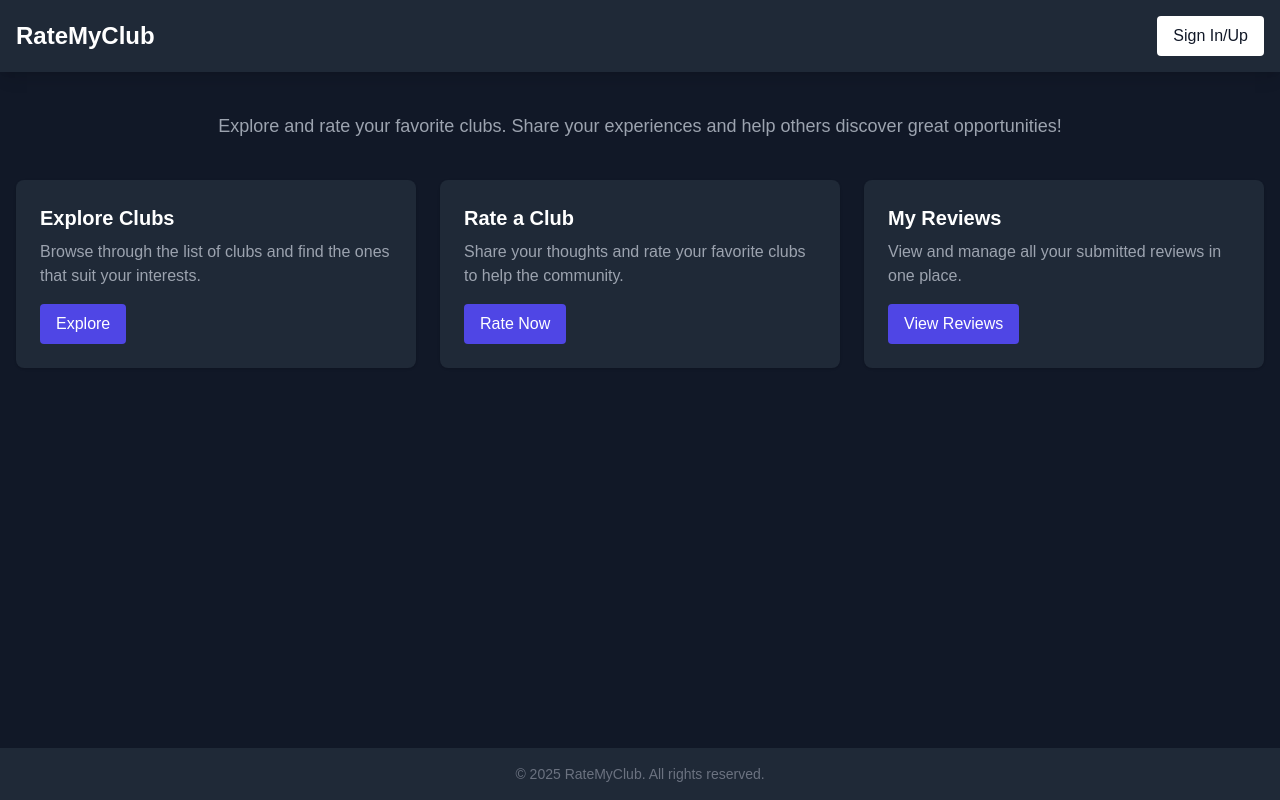
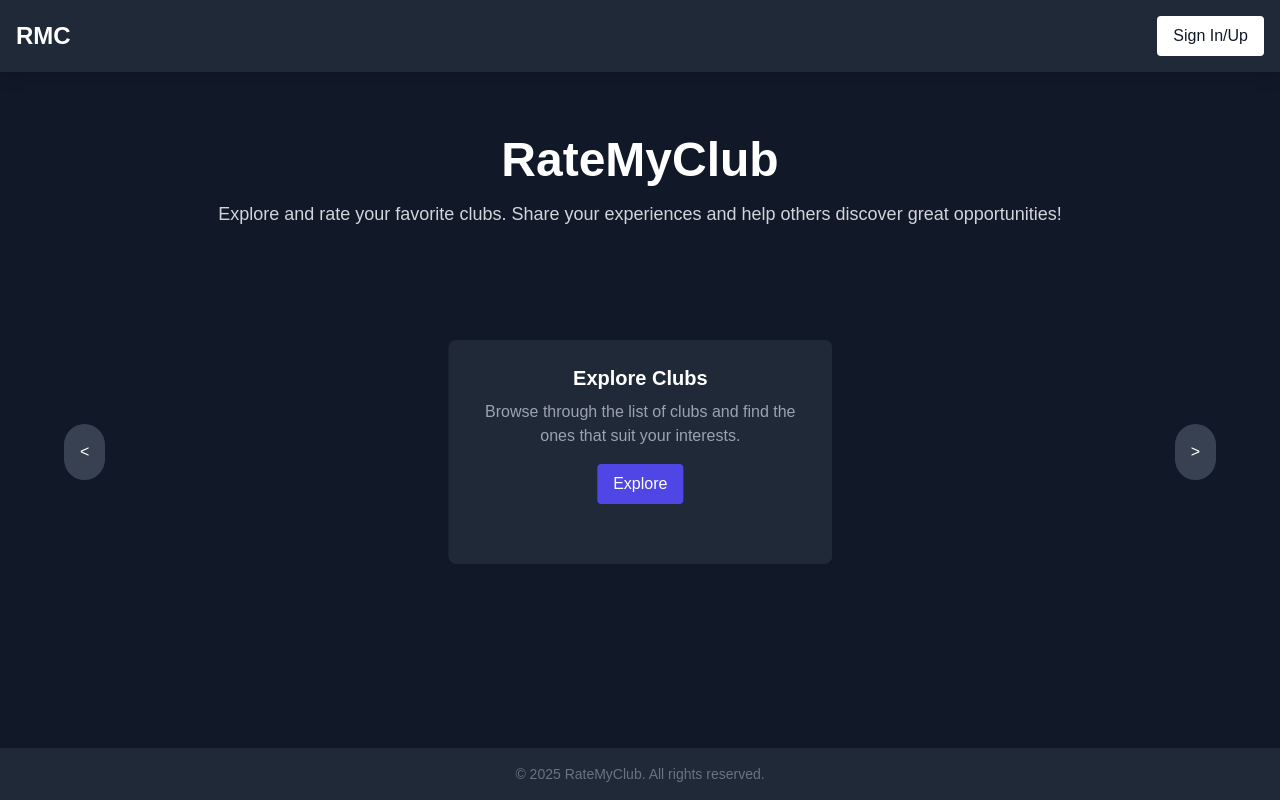
Before and after one commit to LoafBurger/RateMyClub, a Next.js app: page / in a window 1280 px wide. Built offline with nearby package versions, Linux system fonts and the light colour scheme; no server answers.

Commit message:
Worked on the home page UI

```diff
--- a/src/app/page.jsx
+++ b/src/app/page.jsx
@@ -11,6 +11,7 @@
   const [user, setUser] = useState(null);
   const router = useRouter();
   const [userData, setUserData] = useState(null);
+  const [currentCardIndex, setCurrentCardIndex] = useState(0);
 
   console.log(user);
 
@@ -32,13 +33,52 @@
     return () => unsubscribe();
   }, []);
 
+  const cards = [
+    {
+      title: "Explore Clubs",
+      description:
+        "Browse through the list of clubs and find the ones that suit your interests.",
+      buttonText: "Explore",
+    },
+    {
+      title: "Rate a Club",
+      description:
+        "Share your thoughts and rate your favorite clubs to help the community.",
+      buttonText: "Rate Now",
+    },
+    {
+      title: "My Reviews",
+      description: "View and manage all your submitted reviews in one place.",
+      buttonText: "View Reviews",
+    },
+  ];
+
+  const handleNextCard = () => {
+    setCurrentCardIndex((prevIndex) =>
+      prevIndex === cards.length - 1 ? 0 : prevIndex + 1,
+    );
+  };
+
+  const handlePreviousCard = () => {
+    setCurrentCardIndex((prevIndex) =>
+      prevIndex === 0 ? cards.length - 1 : prevIndex - 1,
+    );
+  };
+
+  const calculateTransform = () => {
+    // Adjust slide distances for each card
+    if (currentCardIndex === 0) return "2%";
+    if (currentCardIndex === 1) return "106%"; // Slightly more for second card
+    if (currentCardIndex === 2) return "210%"; // Even more for third card
+    return "0%";
+  };
+
   return (
     <div className="min-h-screen flex flex-col bg-gray-900 text-white">
       {/* Header Section */}
       <header className="bg-gray-800 p-4 shadow-lg">
         <div className="container mx-auto flex justify-between items-center">
-          <h1 className="text-2xl font-bold">RateMyClub</h1>
-          {/* Display Sign In/Up button if not logged in */}
+          <h1 className="text-2xl font-bold">RMC</h1>
           {!user ? (
             <button
               onClick={() => router.push("/sign-up")}
@@ -56,53 +96,61 @@
           )}
         </div>
       </header>
-      {/* Main Content */}
-      <main className="flex-grow container mx-auto py-10 px-4">
-        <div className="text-center mb-10">
-          <p className="text-lg text-gray-400">
-            Explore and rate your favorite clubs. Share your experiences and
-            help others discover great opportunities!
-          </p>
-        </div>
 
-        {/* Navigation Cards */}
-        <div className="grid gap-6 sm:grid-cols-2 lg:grid-cols-3">
-          {/* Example Card: Add more cards as needed */}
-          <div className="bg-gray-800 p-6 rounded-lg shadow hover:shadow-xl transition-shadow">
-            <h3 className="text-xl font-semibold mb-2">Explore Clubs</h3>
-            <p className="text-gray-400 mb-4">
-              Browse through the list of clubs and find the ones that suit your
-              interests.
-            </p>
-            <button className="px-4 py-2 bg-indigo-600 rounded hover:bg-indigo-500">
-              Explore
+      {/* Middle Section */}
+      <main className="flex-grow container mx-auto py-16 px-4 text-center">
+        <h1 className="text-5xl font-bold mb-4">RateMyClub</h1>
+        <p className="text-lg text-gray-300 mb-12">
+          Explore and rate your favorite clubs. Share your experiences and help
+          others discover great opportunities!
+        </p>
+
+        {/* Card Carousel Section */}
+        <section className="py-16">
+          <div className="relative flex items-center justify-center w-full">
+            {/* Left Arrow */}
+            <button
+              onClick={handlePreviousCard}
+              className="absolute left-4 md:left-12 bg-gray-700 text-white rounded-full p-4 hover:bg-gray-600 transition-all z-10"
+            >
+              &lt;
+            </button>
+
+            {/* Cards */}
+            <div className="w-[384px] h-56 overflow-hidden relative">
+              <div
+                className="absolute inset-0 flex transition-transform duration-500"
+                style={{
+                  transform: `translateX(-${calculateTransform()})`,
+                }}
+              >
+                {cards.map((card, index) => (
+                  <div
+                    key={index}
+                    className="w-96 h-full bg-gray-800 p-6 rounded-lg shadow-lg mx-2 flex-shrink-0"
+                  >
+                    <h3 className="text-xl font-semibold mb-2">{card.title}</h3>
+                    <p className="text-gray-400 mb-4">{card.description}</p>
+                    <button className="px-4 py-2 bg-indigo-600 rounded hover:bg-indigo-500">
+                      {card.buttonText}
+                    </button>
+                  </div>
+                ))}
+              </div>
+            </div>
+
+            {/* Right Arrow */}
+            <button
+              onClick={handleNextCard}
+              className="absolute right-4 md:right-12 bg-gray-700 text-white rounded-full p-4 hover:bg-gray-600 transition-all z-10"
+            >
+              &gt;
             </button>
           </div>
-
-          <div className="bg-gray-800 p-6 rounded-lg shadow hover:shadow-xl transition-shadow">
-            <h3 className="text-xl font-semibold mb-2">Rate a Club</h3>
-            <p className="text-gray-400 mb-4">
-              Share your thoughts and rate your favorite clubs to help the
-              community.
-            </p>
-            <button className="px-4 py-2 bg-indigo-600 rounded hover:bg-indigo-500">
-              Rate Now
-            </button>
-          </div>
-
-          <div className="bg-gray-800 p-6 rounded-lg shadow hover:shadow-xl transition-shadow">
-            <h3 className="text-xl font-semibold mb-2">My Reviews</h3>
-            <p className="text-gray-400 mb-4">
-              View and manage all your submitted reviews in one place.
-            </p>
-            <button className="px-4 py-2 bg-indigo-600 rounded hover:bg-indigo-500">
-              View Reviews
-            </button>
-          </div>
-        </div>
+        </section>
       </main>
 
-      {/* Footer Section */}
+      {/* Footer */}
       <footer className="bg-gray-800 p-4 text-center">
         <p className="text-gray-500 text-sm">
           &copy; {new Date().getFullYear()} RateMyClub. All rights reserved.
```
